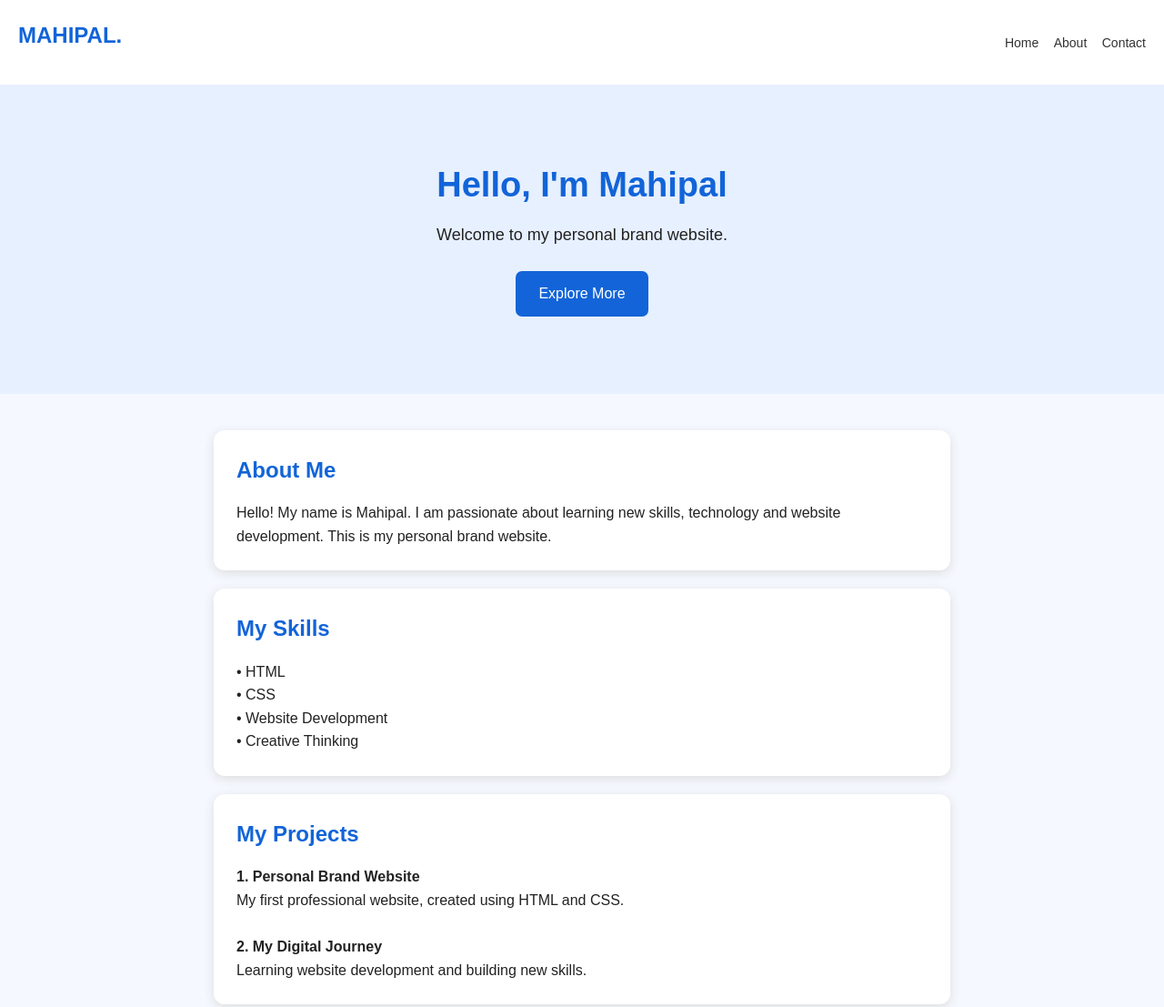
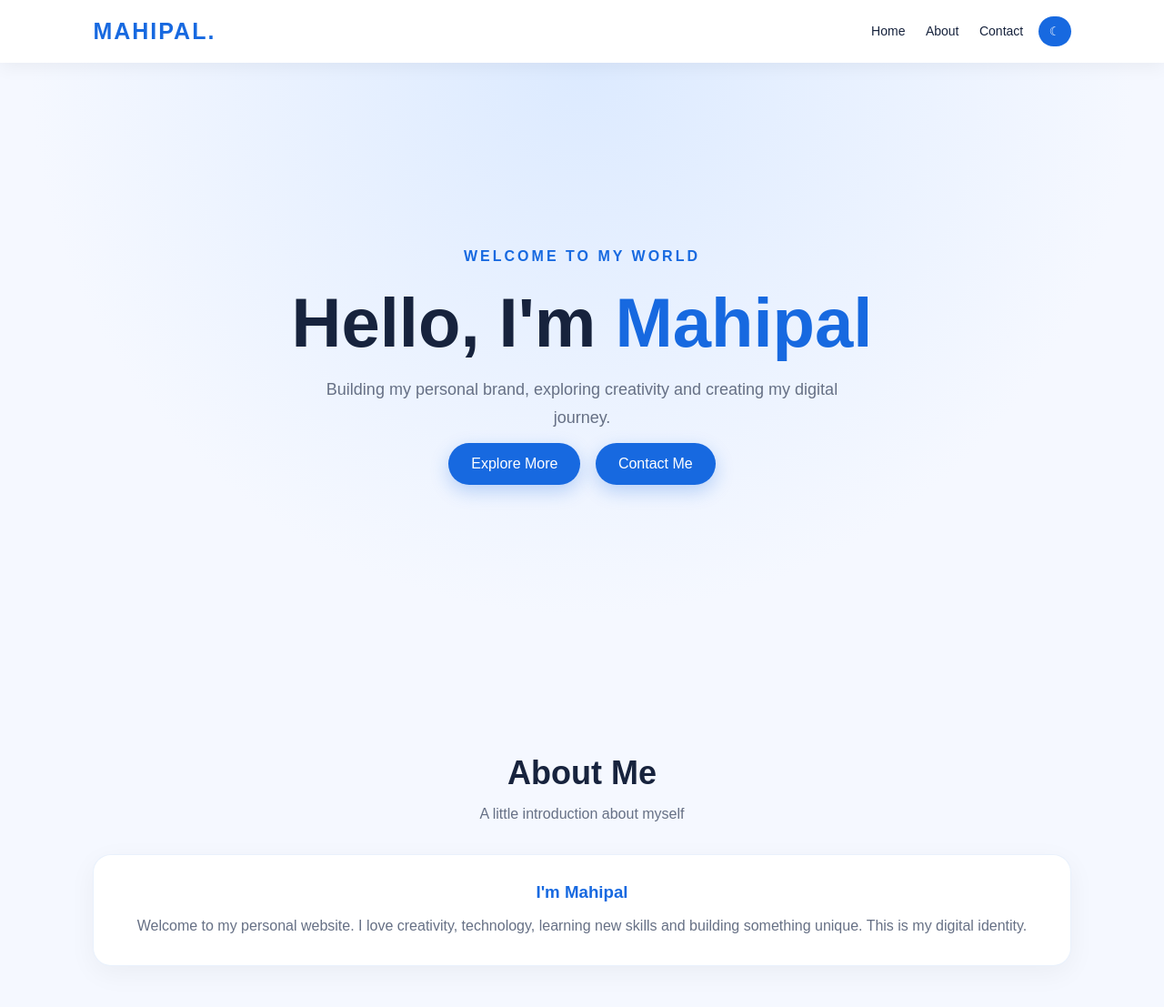
Before and after one commit to mahipalsinghzala7-gif/mahipal, a plain HTML site: page index.html in a window 1280 px wide. Shown: the top 1107 px of the page at 91% size. Drawn offline with Linux system fonts and the light colour scheme.

Commit message:
MAHIPAL Premium Website Update

```diff
--- a/index.html
+++ b/index.html
@@ -1,3 +1,4 @@
+
 
 <!DOCTYPE html>
 <html lang="en">
@@ -14,163 +15,306 @@
   font-family: Arial, sans-serif;
 }
 
-    body {
-      background: #f5f8ff;
-      color: #222;
-      line-height: 1.6;
+html { scroll-behavior: smooth; }
+
+:root {
+  --bg: #f5f8ff;
+  --card: #ffffff;
+  --text: #17233d;
+  --blue: #1769e0;
+  --muted: #667085;
 }
 
-    header {
-      background: white;
-      padding: 20px;
+body {
+  background: var(--bg);
+  color: var(--text);
+  transition: .4s;
+  overflow-x: hidden;
+}
+
+body.dark {
+  --bg: #0b1220;
+  --card: #152238;
+  --text: #f3f6ff;
+  --muted: #b4c0d4;
+}
+
+nav {
+  position: sticky;
+  top: 0;
+  z-index: 10;
   display: flex;
   justify-content: space-between;
   align-items: center;
-      box-shadow: 0 2px 10px #ddd;
+  padding: 18px 8%;
+  background: var(--card);
+  box-shadow: 0 3px 20px #00000010;
 }
 
-    header h2 {
-      color: #1264d8;
+.logo {
+  font-size: 25px;
+  font-weight: 900;
+  color: var(--blue);
+  letter-spacing: 2px;
 }
 
-    nav a {
+.navlinks a {
   text-decoration: none;
-      color: #333;
-      margin-left: 12px;
+  color: var(--text);
+  margin-left: 18px;
   font-size: 14px;
 }
 
+#theme {
+  border: none;
+  background: var(--blue);
+  color: white;
+  padding: 9px 12px;
+  border-radius: 20px;
+  margin-left: 12px;
+  cursor: pointer;
+}
+
 .hero {
+  min-height: 85vh;
+  display: flex;
+  flex-direction: column;
+  justify-content: center;
+  align-items: center;
   text-align: center;
-      padding: 80px 20px;
-      background: #e7f0ff;
+  padding: 50px 20px;
+  background: radial-gradient(circle at top, #dceaff, var(--bg) 65%);
+}
+
+.dark .hero {
+  background: radial-gradient(circle at top, #1b3764, var(--bg) 70%);
+}
+
+.tag {
+  color: var(--blue);
+  font-weight: bold;
+  letter-spacing: 3px;
+  margin-bottom: 20px;
 }
 
 .hero h1 {
-      font-size: 38px;
-      color: #1264d8;
-      margin-bottom: 10px;
+  font-size: clamp(42px, 8vw, 76px);
+  margin-bottom: 15px;
+  animation: slideDown 1s ease;
 }
 
+.hero h1 span { color: var(--blue); }
+
 .hero p {
+  color: var(--muted);
   font-size: 18px;
-      margin-bottom: 20px;
+  line-height: 1.7;
+  max-width: 600px;
 }
 
 .btn {
   display: inline-block;
-      background: #1264d8;
+  text-decoration: none;
+  background: var(--blue);
   color: white;
-      padding: 12px 25px;
-      border-radius: 7px;
-      text-decoration: none;
-      margin: 5px;
+  padding: 14px 25px;
+  border-radius: 30px;
+  margin: 12px 6px;
+  transition: .3s;
+  box-shadow: 0 7px 20px #1769e044;
 }
 
-    .section {
-      padding: 40px 20px;
-      max-width: 850px;
-      margin: auto;
+.btn:hover {
+  transform: translateY(-5px) scale(1.04);
+  background: #084da8;
+}
+
+section {
+  padding: 80px 8%;
+  text-align: center;
+}
+
+.section-title {
+  font-size: 36px;
+  margin-bottom: 15px;
+}
+
+.section-desc {
+  color: var(--muted);
+  margin-bottom: 35px;
+}
+
+.grid {
+  display: grid;
+  grid-template-columns: repeat(auto-fit, minmax(220px, 1fr));
+  gap: 22px;
 }
 
 .card {
-      background: white;
-      padding: 25px;
-      margin-bottom: 20px;
-      border-radius: 12px;
-      box-shadow: 0 3px 12px #ddd;
+  background: var(--card);
+  padding: 30px 22px;
+  border-radius: 20px;
+  box-shadow: 0 8px 30px #0000000c;
+  border: 1px solid #1769e018;
+  transition: .35s;
+  animation: fadeIn .8s ease both;
 }
 
-    h2 {
-      color: #1264d8;
-      margin-bottom: 15px;
+.card:hover {
+  transform: translateY(-9px);
+  box-shadow: 0 15px 35px #1769e225;
+}
+
+.card h3 {
+  color: var(--blue);
+  margin-bottom: 12px;
+}
+
+.card p {
+  color: var(--muted);
+  line-height: 1.7;
+}
+
+.contact {
+  background: var(--card);
+  border-radius: 25px;
+  padding: 45px 20px;
 }
 
 footer {
-      background: #1264d8;
-      color: white;
   text-align: center;
-      padding: 20px;
+  padding: 25px;
+  color: var(--muted);
+}
+
+.reveal {
+  opacity: 0;
+  transform: translateY(30px);
+  transition: .8s ease;
+}
+
+.reveal.show {
+  opacity: 1;
+  transform: translateY(0);
+}
+
+@keyframes slideDown {
+  from { opacity: 0; transform: translateY(-30px); }
+  to { opacity: 1; transform: translateY(0); }
+}
+
+@keyframes fadeIn {
+  from { opacity: 0; transform: translateY(25px); }
+  to { opacity: 1; transform: translateY(0); }
+}
+
+@media(max-width:600px) {
+  nav { padding: 15px 4%; }
+  .logo { font-size: 20px; }
+  .navlinks a { margin-left: 7px; font-size: 12px; }
+  section { padding: 60px 5%; }
+  .section-title { font-size: 29px; }
 }
 </style>
 </head>
 
 <body>
 
-  <header>
-    <h2>MAHIPAL.</h2>
 <nav>
+  <div class="logo">MAHIPAL.</div>
+  <div class="navlinks">
     <a href="#home">Home</a>
     <a href="#about">About</a>
     <a href="#contact">Contact</a>
+    <button id="theme" onclick="toggleTheme()">☾</button>
+  </div>
 </nav>
+
+<header class="hero" id="home">
+  <div class="tag">WELCOME TO MY WORLD</div>
+  <h1>Hello, I'm <span>Mahipal</span></h1>
+  <p>Building my personal brand, exploring creativity and creating my digital journey.</p>
+  <div>
+    <a href="#about" class="btn">Explore More</a>
+    <a href="#contact" class="btn">Contact Me</a>
+  </div>
 </header>
 
-  <section class="hero" id="home">
-    <h1>Hello, I'm Mahipal</h1>
-    <p>Welcome to my personal brand website.</p>
-    <a href="#about" class="btn">Explore More</a>
+<section id="about" class="reveal">
+  <h2 class="section-title">About Me</h2>
+  <p class="section-desc">A little introduction about myself</p>
+  <div class="card">
+    <h3>I'm Mahipal</h3>
+    <p>Welcome to my personal website. I love creativity, technology, learning new skills and building something unique. This is my digital identity.</p>
+  </div>
 </section>
 
-  <div class="section">
+<section class="reveal">
+  <h2 class="section-title">My Skills</h2>
+  <p class="section-desc">Things I am learning and exploring</p>
+  <div class="grid">
+    <div class="card"><h3>HTML</h3><p>Creating website structure.</p></div>
+    <div class="card"><h3>CSS</h3><p>Designing beautiful websites.</p></div>
+    <div class="card"><h3>Web Development</h3><p>Building digital experiences.</p></div>
+    <div class="card"><h3>Creative Thinking</h3><p>Turning ideas into reality.</p></div>
+  </div>
+</section>
 
-    <div class="card" id="about">
-      <h2>About Me</h2>
-      <p>
-        Hello! My name is Mahipal.
-        I am passionate about learning new skills,
-        technology and website development.
-        This is my personal brand website.
-      </p>
+<section class="reveal">
+  <h2 class="section-title">My Projects</h2>
+  <p class="section-desc">My creative digital work</p>
+  <div class="grid">
+    <div class="card"><h3>Personal Website</h3><p>My own personal brand website.</p></div>
+    <div class="card"><h3>Digital Journey</h3><p>Learning and creating new things.</p></div>
   </div>
+</section>
 
-    <div class="card" id="skills">
-      <h2>My Skills</h2>
-      <p>• HTML</p>
-      <p>• CSS</p>
-      <p>• Website Development</p>
-      <p>• Creative Thinking</p>
+<section class="reveal">
+  <h2 class="section-title">My Services</h2>
+  <p class="section-desc">What I can work on</p>
+  <div class="grid">
+    <div class="card"><h3>Website Design</h3><p>Simple and modern website designs.</p></div>
+    <div class="card"><h3>Personal Branding</h3><p>Building a strong digital identity.</p></div>
+    <div class="card"><h3>Digital Projects</h3><p>Creative online projects.</p></div>
   </div>
+</section>
 
-    <div class="card" id="projects">
-      <h2>My Projects</h2>
+<section id="contact" class="reveal">
+  <div class="contact">
+    <h2 class="section-title">Let's Connect</h2>
+    <p class="section-desc">Have an idea? Let's talk!</p>
 
-      <p><b>1. Personal Brand Website</b></p>
-      <p>My first professional website, created using HTML and CSS.</p>
+    <a href="mailto:mahipalsinghzala7@gmail.com" class="btn">Email Me</a>
 
-      <br>
+    <a href="https://instagram.com/mahipalsingh____14" class="btn">Instagram</a>
 
-      <p><b>2. My Digital Journey</b></p>
-      <p>Learning website development and building new skills.</p>
+    <a href="https://wa.me/918320445294" class="btn">WhatsApp</a>
   </div>
-
-    <div class="card" id="services">
-      <h2>My Services</h2>
-      <p>• Website Development</p>
-      <p>• Personal Branding</p>
-      <p>• Digital Projects</p>
-    </div>
-
-    <div class="card" id="contact">
-      <h2>Contact Me</h2>
-      <p>Want to connect with me? Contact me below.</p>
-
-      <a href="mailto:yourmail@gmail.com" class="btn">
-        Email Me
-      </a>
-<a href="https://wa.me/918320445294" class="btn">
-  WhatsApp Me
-</a>
-      <a href="https://instagram.com/" class="btn">
-        Instagram
-      </a>
-    </div>
-
-  </div>
+</section>
 
 <footer>
-    <p>© 2026 MAHIPAL. All Rights Reserved.</p>
+  © 2026 MAHIPAL. All Rights Reserved.
 </footer>
+
+<script>
+function toggleTheme() {
+  document.body.classList.toggle("dark");
+  const button = document.getElementById("theme");
+  button.textContent = document.body.classList.contains("dark") ? "☀" : "☾";
+}
+
+const observer = new IntersectionObserver((entries) => {
+  entries.forEach(entry => {
+    if (entry.isIntersecting) {
+      entry.target.classList.add("show");
+    }
+  });
+}, { threshold: 0.12 });
+
+document.querySelectorAll(".reveal").forEach(section => {
+  observer.observe(section);
+});
+</script>
 
 </body>
 </html>
```
Lines whose indentation alone changed are shown as unchanged.
